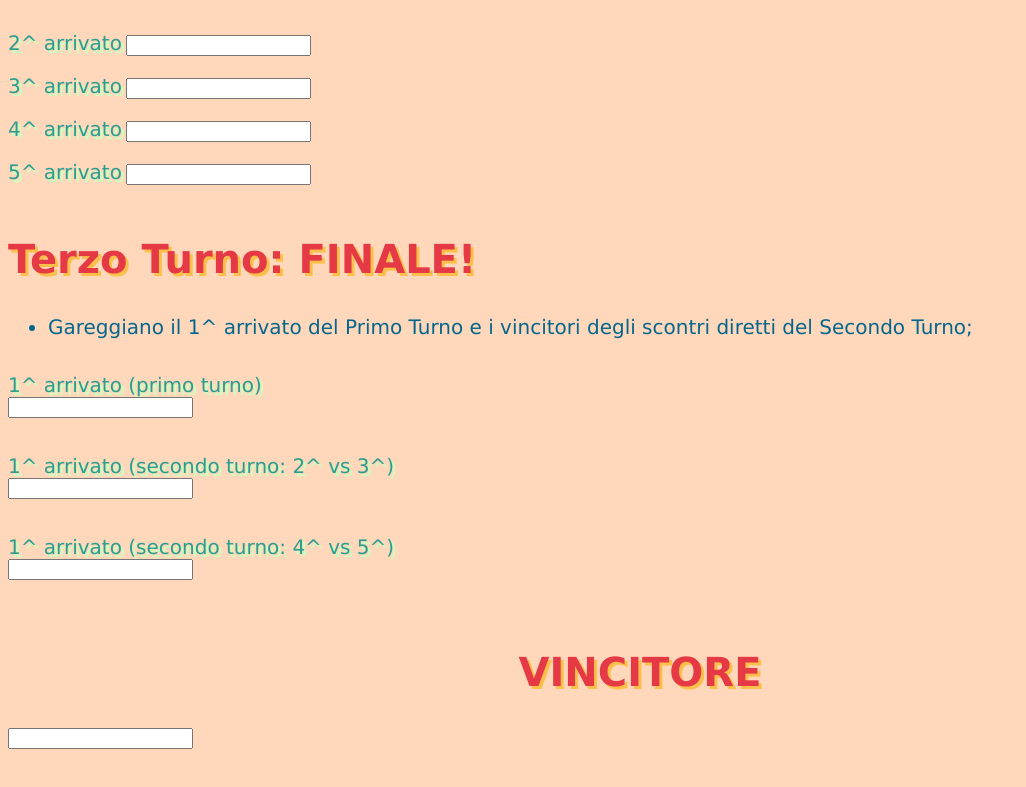
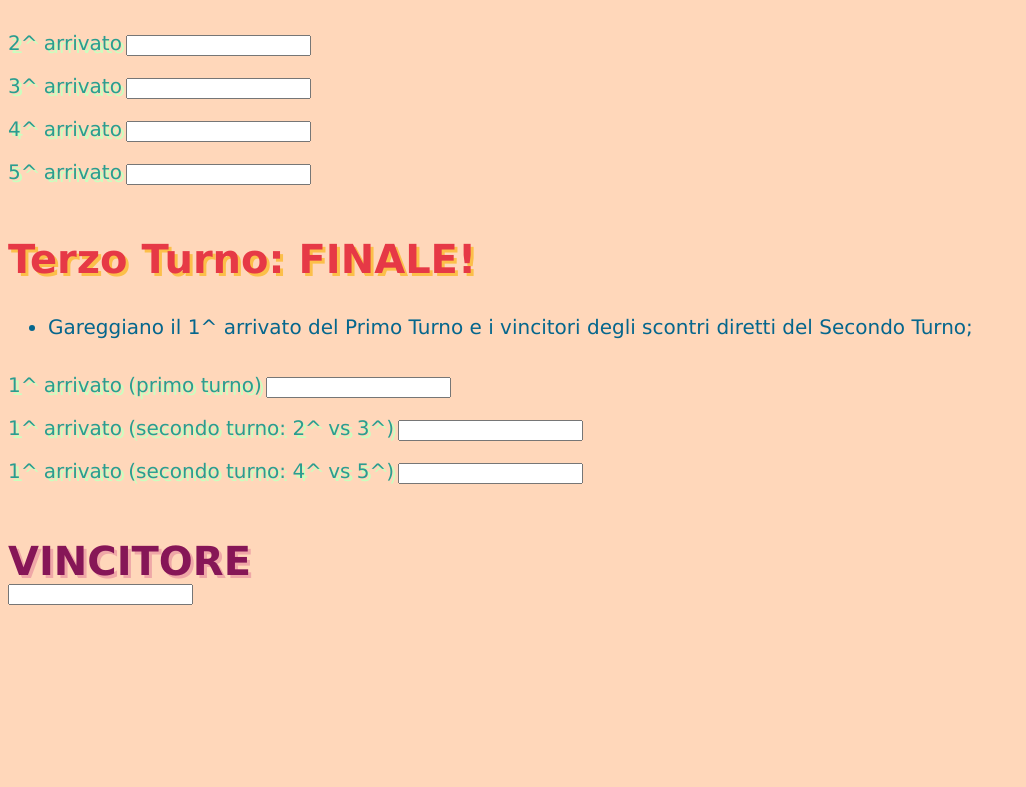
Before and after one commit to giacomotampella/FormulaP, a plain HTML site: page index.html in a window 1280 px wide. Shown: the part 880-1667 px from the top of the page, without its empty margins (0-1026 px from the left). After the commit the page ends 1558 px from the top, so only its background shows below. Drawn offline with Linux system fonts and the light colour scheme.

Commit message:
Update index.html

```diff
--- a/index.html
+++ b/index.html
@@ -25,6 +25,14 @@
 				text-align: left;
 				text-shadow: 3px 3px #fcbf49;
 				font-size: 40px;
+			}
+
+			label {
+				color: #861657;
+				font-family: Verdana;
+				text-shadow: 3px 3px #efa7a7;
+				font-size: 40px;
+				font-weight: bold;
 			}
 
 			li {
@@ -55,12 +63,11 @@
 				position: relative;
 				left: 210px;
 				top: -21px;
-			}
+			}*/
 
 			.input4 {
-				position: relative;
-				left: 470px;
-			}*/
+				height: 50px;
+			}
 		</style>
 	</head>
 	<body style="background-color: #ffd7ba">
@@ -112,13 +119,13 @@
 			<li>Gareggiano il 1^ arrivato del Primo Turno e i vincitori degli scontri diretti del Secondo Turno;</li>
 		</ul></br>
 		<a>1^ arrivato (primo turno)</a>
-		<div class="input1"><input type="text" id="myText" value=""></div></br></br>
+		<!--<div class="input1">--><input type="text" id="myText" value=""><!--</div>--></br></br>
 		<a>1^ arrivato (secondo turno: 2^ vs 3^)</a>
-		<div class="input2"><input type="text" id="myText" value=""></div></br></br>
+		<!--<div class="input2">--><input type="text" id="myText" value=""><!--</div>--></br></br>
 		<a>1^ arrivato (secondo turno: 4^ vs 5^)</a>
-		<div class="input3"><input type="text" id="myText" value=""></div></br></br>
+		<!--<div class="input3">--><input type="text" id="myText" value=""><!--</div>--></br></br></br></br>
 
-		<h2 style="text-align: center">VINCITORE</h2>
+		<label>VINCITORE</label>
 		<div class="input4"><input type="text" id="myText" value=""></div></br></br>
 	</body>
 </html>
```
